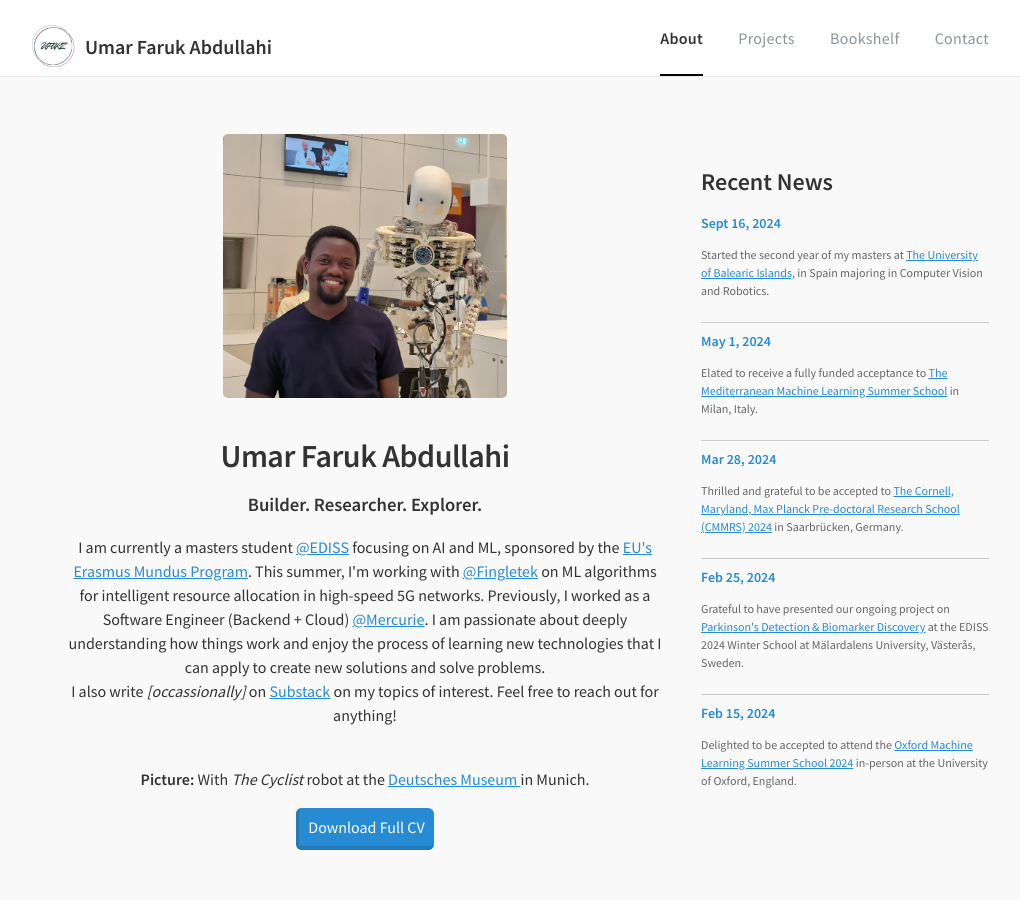
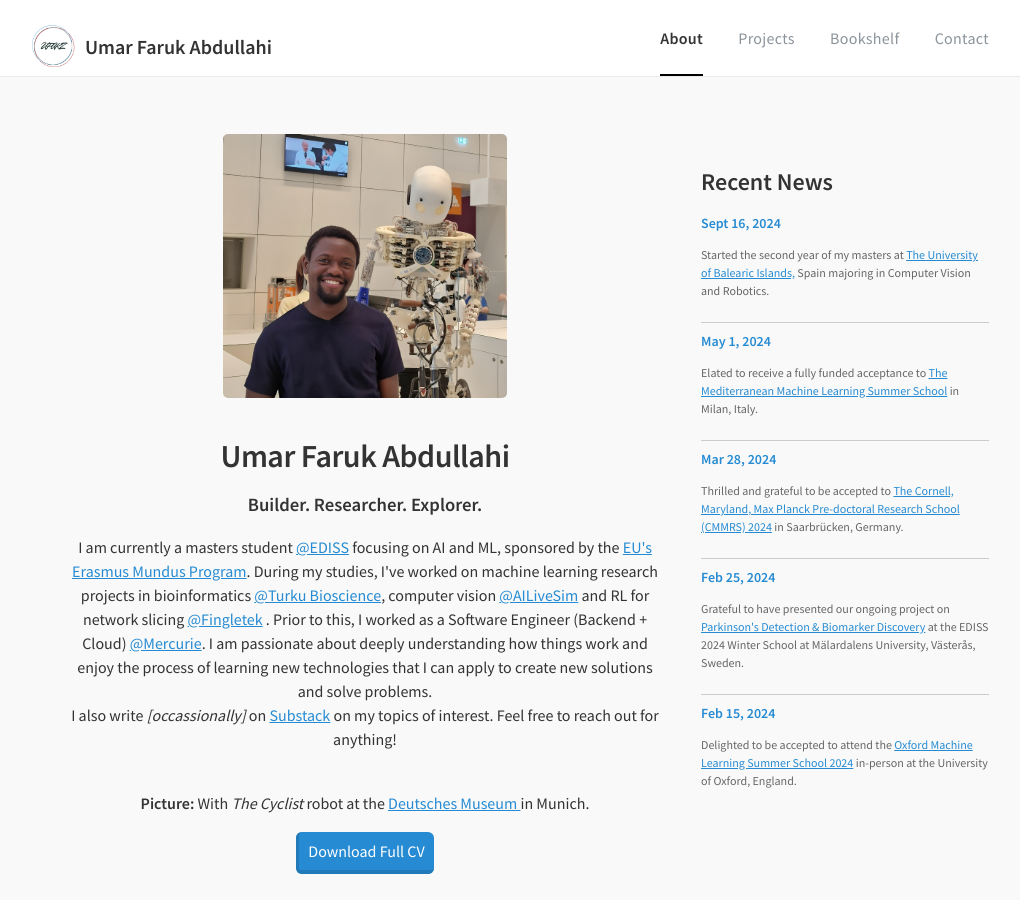
Before and after one commit to ufakz/ufakz.github.io, a Jekyll site: the page built from index.html, in a window 1280 px wide and 900 px high. Shown: the whole window, without its empty margins (131-1151 px from the left). Built offline with Jekyll 4.4.1, drawn with Linux system fonts in a browser that asks for light colours; nearby versions of some CDN libraries; some web fonts are replaced.

Commit message:
chore: update

```diff
--- a/_includes/about.html
+++ b/_includes/about.html
@@ -29,16 +29,28 @@ title: about
                 style="text-decoration: underline; color: #268bd2"
                 href="https://erasmus-plus.ec.europa.eu/opportunities/opportunities-for-individuals/students/erasmus-mundus-joint-masters"
                 >EU's Erasmus Mundus Program</a
-              >. This summer, I'm working with
+              >. During my studies, I've worked on machine learning research
+              projects in bioinformatics
+              <a
+                target="_blank"
+                style="text-decoration: underline; color: #268bd2"
+                href="https://bioscience.fi/"
+                >@Turku Bioscience</a
+              >, computer vision
+              <a
+                target="_blank"
+                style="text-decoration: underline; color: #268bd2"
+                href="https://www.ailivesim.com/"
+                >@AILiveSim</a
+              >
+              and RL for network slicing
               <a
                 target="_blank"
                 style="text-decoration: underline; color: #268bd2"
                 href="https://fingletek.com/"
                 >@Fingletek</a
               >
-              on ML algorithms for intelligent resource allocation in high-speed
-              5G networks. Previously, I worked as a Software Engineer (Backend
-              + Cloud)
+              . Prior to this, I worked as a Software Engineer (Backend + Cloud)
               <a
                 target="_blank"
                 style="text-decoration: underline; color: #268bd2"
@@ -101,7 +113,7 @@ title: about
               >
                 The University of Balearic Islands,</a
               >
-              in Spain majoring in Computer Vision and Robotics.
+              Spain majoring in Computer Vision and Robotics.
             </p>
           </div>
           <div class="news-item">
```
Also changed, not shown: 1 other file.
